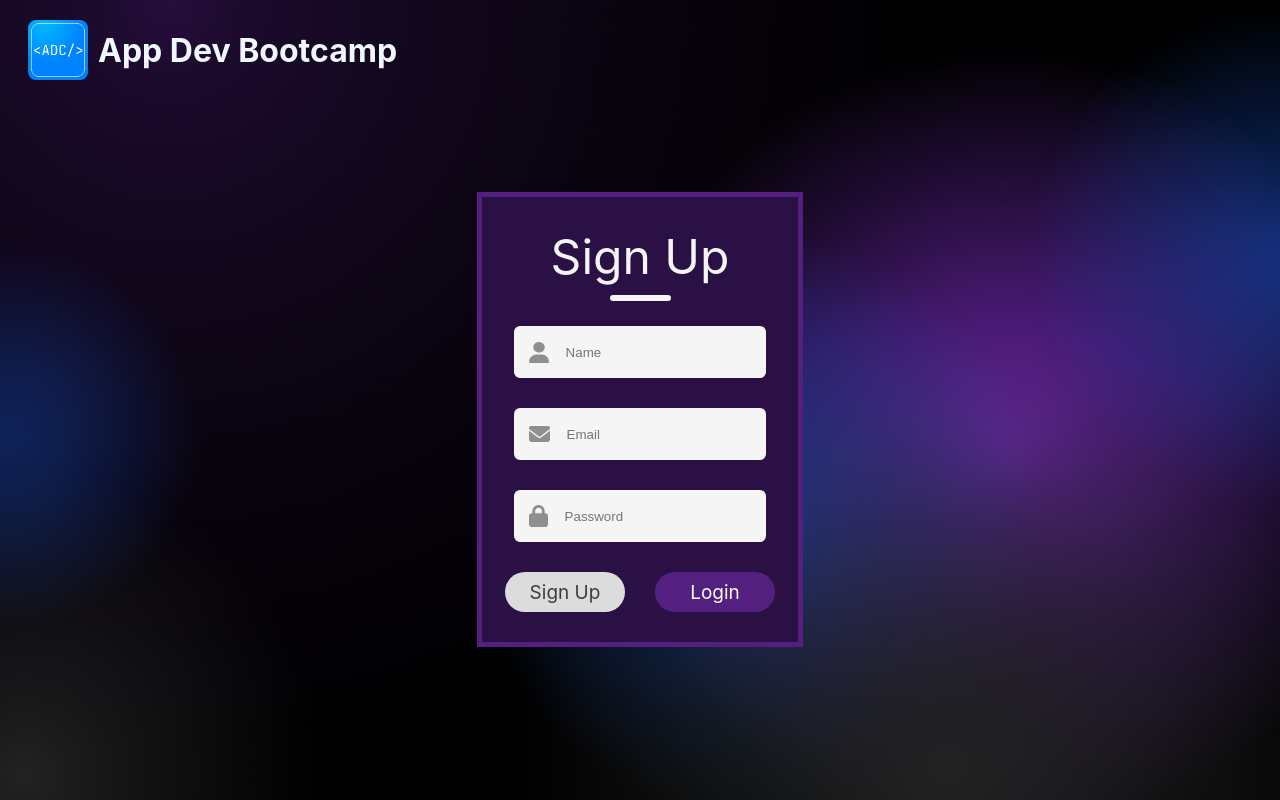
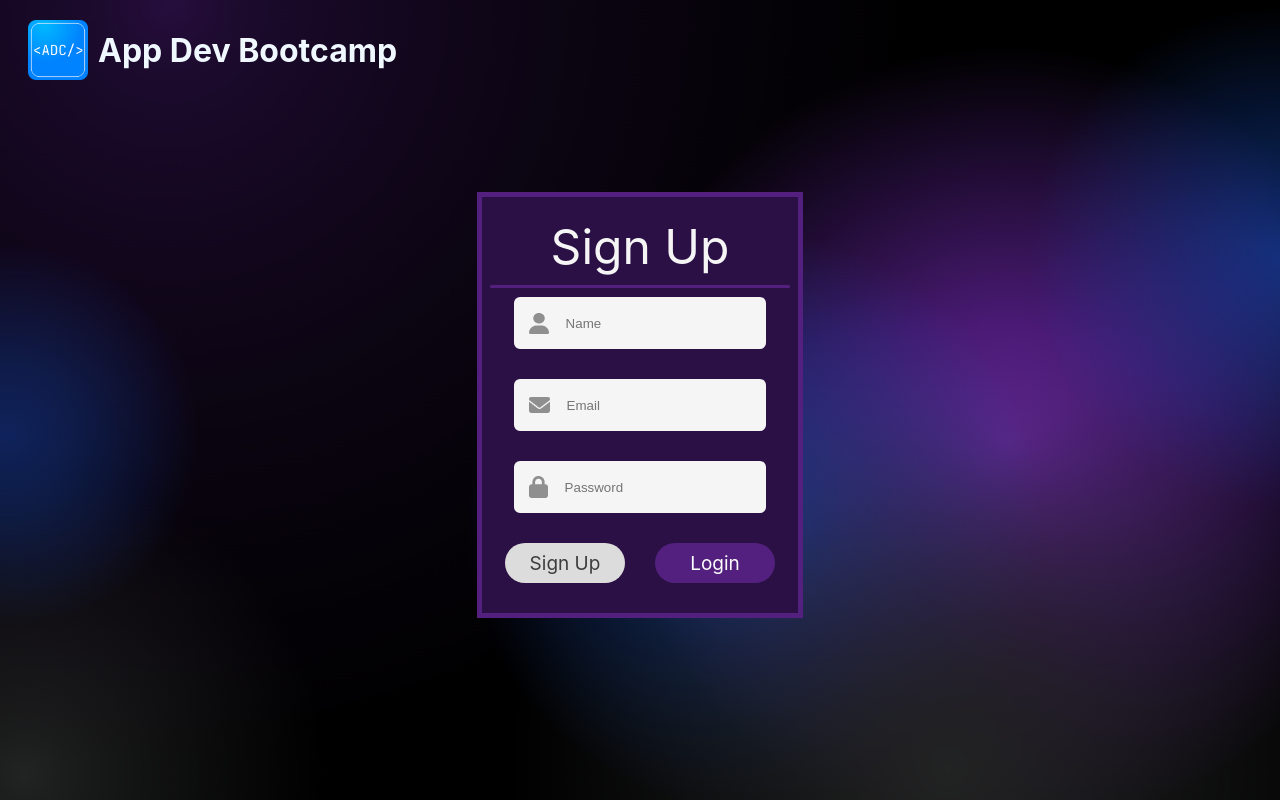
Before and after one commit to XiWorl/Bootcamp-Web-App, a React (Vite) app in the folder bootcamp-site/: page / in a window 1280 px wide. Built offline with nearby package versions, Linux system fonts and the light colour scheme.

Commit message:
edited login sign up

```diff
--- a/bootcamp-site/src/Login.css
+++ b/bootcamp-site/src/Login.css
@@ -18,7 +18,7 @@
     align-items: center;
     gap: 9px;
     width: 100%;
-    margin-top: 30px;
+    margin-top: 20px;
 }
 
 .text {
@@ -29,14 +29,14 @@
 }
 
 .underline {
-    width: 61px;
-    height: 6px;
-    background: whitesmoke;
+    width: 300px;
+    height: 3px;
+    background: #53207f;
     border-radius: 9px;
 }
 
 .inputs {
-    margin-top: 8%;
+    margin-top: 3%;
     display: flex;
     flex-direction: column;
     gap: 30px;
```
